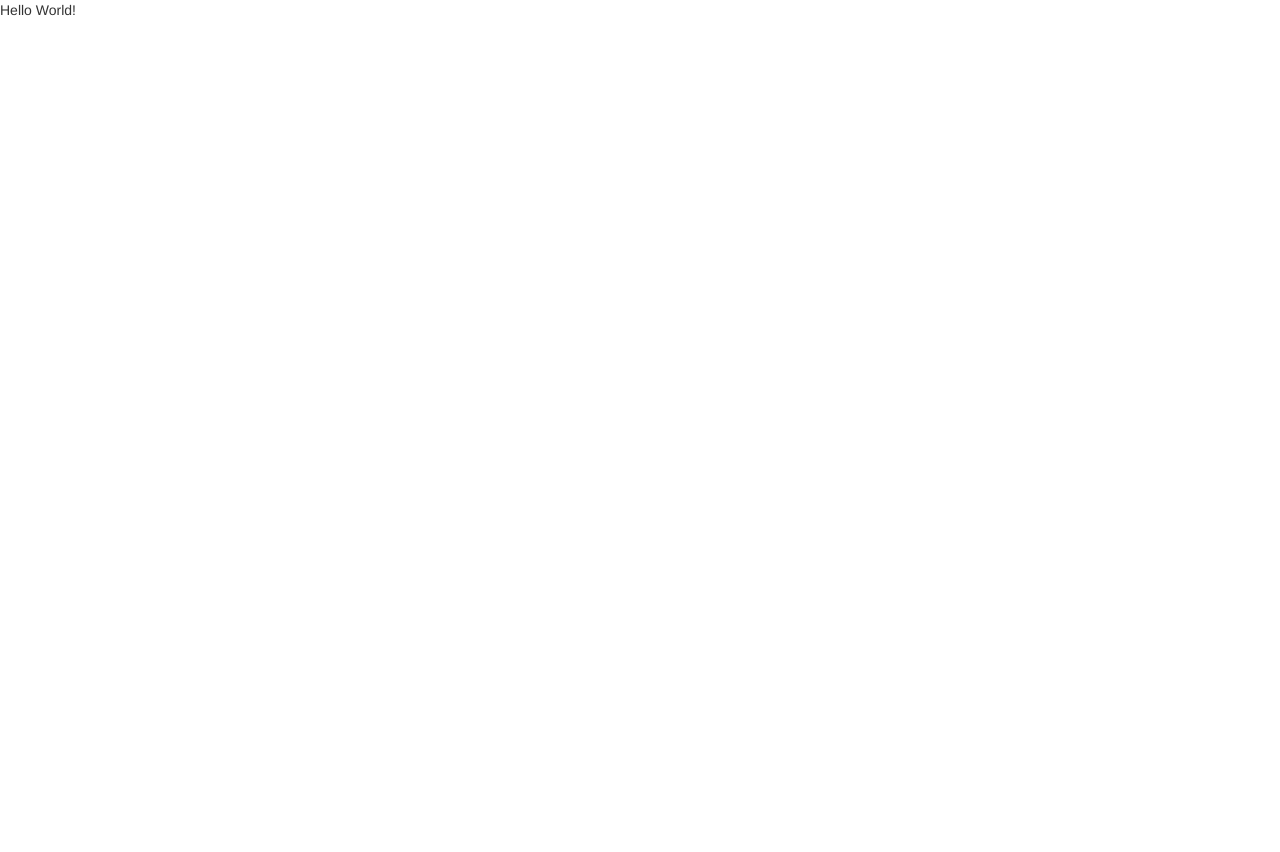
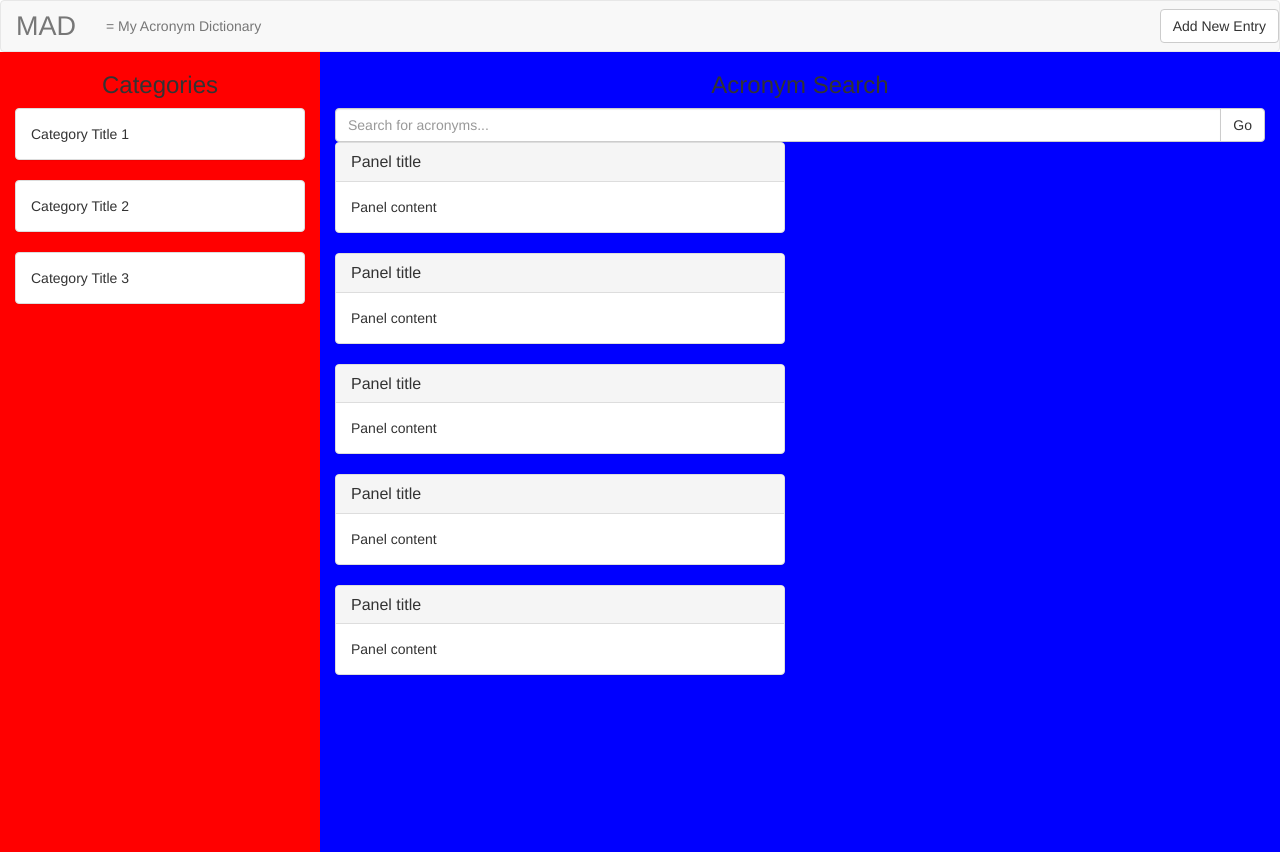
Before and after one commit to iastanley/my-acronym-dictionary-app, a website: page views/index.html in a window 1280 px wide. Before the commit the page ends 800 px from the top, so only its background shows below. Drawn offline with nearby package versions, Linux system fonts and the light colour scheme.

Commit message:
started on styling the index and start pages

```diff
--- a/public/stylesheet.css
+++ b/public/stylesheet.css
@@ -0,0 +1,22 @@
+.navbar {
+  margin-bottom: 0;
+}
+
+.navbar-brand span {
+  font-size: 1.5em;
+}
+
+.navbar-right {
+  float: right!important;
+  margin-right: -15px;
+}
+
+.categories {
+  height: 100vh;
+  background: red;
+}
+
+.main-search {
+  height: 100vh;
+  background: blue;
+}
--- a/views/index.html
+++ b/views/index.html
@@ -5,13 +5,100 @@
     <meta http-equiv="X-UA-Compatible" content="IE=edge">
     <meta name="viewport" content="width=device-width, initial-scale=1">
     <title>My Acronym Dictionary</title>
-    <!-- Bootstrap 4 -->
+    <!-- Bootstrap 3 -->
     <link rel="stylesheet" href="https://maxcdn.bootstrapcdn.com/bootstrap/3.3.7/css/bootstrap.min.css" integrity="sha384-BVYiiSIFeK1dGmJRAkycuHAHRg32OmUcww7on3RYdg4Va+PmSTsz/K68vbdEjh4u" crossorigin="anonymous">
     <!-- Custom Stylesheet -->
     <link rel="stylesheet" type="text/css" href="/stylesheet.css">
   </head>
   <body>
-    <p>Hello World!</p>
+    <!-- header -->
+    <nav class="navbar navbar-default">
+      <div class="container-fluid">
+        <a class="navbar-brand" href="#">
+          <span>MAD</span>
+        </a>
+        <p class="navbar-text">= My Acronym Dictionary</p>
+        <button type="button" class="btn btn-default navbar-btn navbar-right">Add New Entry</button>
+      </div>
+    </nav>
+
+    <div class="container-fluid">
+      <!-- Category Sidebar -->
+      <div class="row">
+        <div class="col-md-3 col-sm-4 categories">
+          <h3 class="text-center">Categories</h3>
+          <div class="panel panel-default">
+            <div class="panel-body">
+              Category Title 1
+            </div>
+          </div>
+          <div class="panel panel-default">
+            <div class="panel-body">
+              Category Title 2
+            </div>
+          </div>
+          <div class="panel panel-default">
+            <div class="panel-body">
+              Category Title 3
+            </div>
+          </div>
+        </div> <!--end of categories column-->
+
+        <div class="col-md-9 col-sm-8 main-search">
+          <h3 class="text-center">Acronym Search</h3>
+          <div class="input-group">
+            <input type="text" class="form-control" placeholder="Search for acronyms...">
+            <span class="input-group-btn">
+              <button class="btn btn-default" type="button">Go</button>
+            </span>
+          </div><!-- /input-group -->
+          <div class="row">
+            <div class="col-lg-6">
+              <div class="panel panel-default">
+                <div class="panel-heading">
+                  <h3 class="panel-title">Panel title</h3>
+                </div>
+                <div class="panel-body">
+                  Panel content
+                </div>
+              </div>
+              <div class="panel panel-default">
+                <div class="panel-heading">
+                  <h3 class="panel-title">Panel title</h3>
+                </div>
+                <div class="panel-body">
+                  Panel content
+                </div>
+              </div>
+              <div class="panel panel-default">
+                <div class="panel-heading">
+                  <h3 class="panel-title">Panel title</h3>
+                </div>
+                <div class="panel-body">
+                  Panel content
+                </div>
+              </div>
+              <div class="panel panel-default">
+                <div class="panel-heading">
+                  <h3 class="panel-title">Panel title</h3>
+                </div>
+                <div class="panel-body">
+                  Panel content
+                </div>
+              </div>
+              <div class="panel panel-default">
+                <div class="panel-heading">
+                  <h3 class="panel-title">Panel title</h3>
+                </div>
+                <div class="panel-body">
+                  Panel content
+                </div>
+              </div>
+            </div>
+          </div>
+        </div> <!--end of main search column-->
+      </div><!--end of row-->
+    </div><!--end of container-->
 
     <!-- jQuery -->
     <script type="text/javascript" src="https://cdnjs.cloudflare.com/ajax/libs/jquery/3.2.1/jquery.min.js"></script>
```
Also changed, not shown: views/start-page.html (+1 -1 lines).
